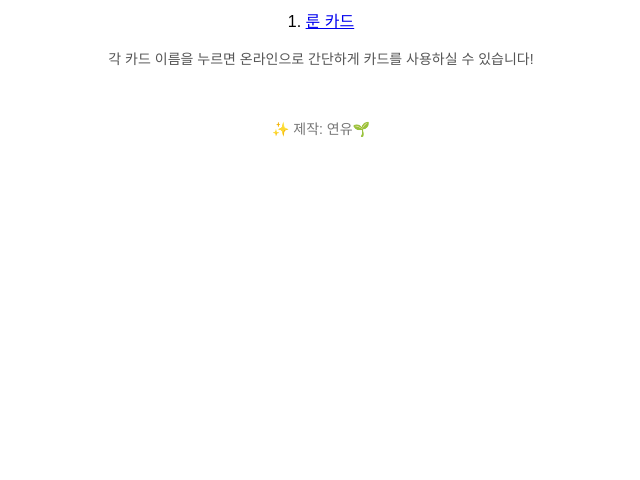
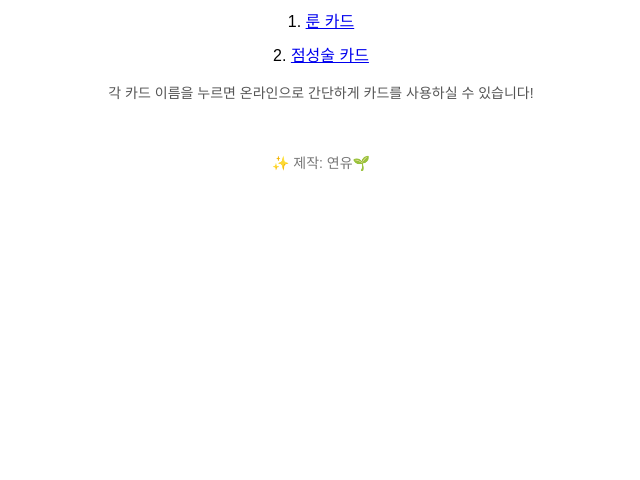
Before and after one commit to YG-Destin/J_C_L, a plain HTML site: page index.html in a window 1280 px wide. Shown: the part 320-800 px from the top of the page, without its empty margins (319-959 px from the left). Drawn offline with Linux system fonts and the light colour scheme.

Commit message:
Update index.html

```diff
--- a/index.html
+++ b/index.html
@@ -41,6 +41,7 @@
     <h1>제작 예정 카드</h1>
     <ul>
         <li>1. <a href="https://yg-destin.github.io/runes/" target="_blank">룬 카드</a></li>
+        <li>2. <a href="https://yg-destin.github.io/Astrology_card/" target="_blank">점성술 카드</a></li>
 
     </ul>
     <p class="note">각 카드 이름을 누르면 온라인으로 간단하게 카드를 사용하실 수 있습니다!</p>
```
